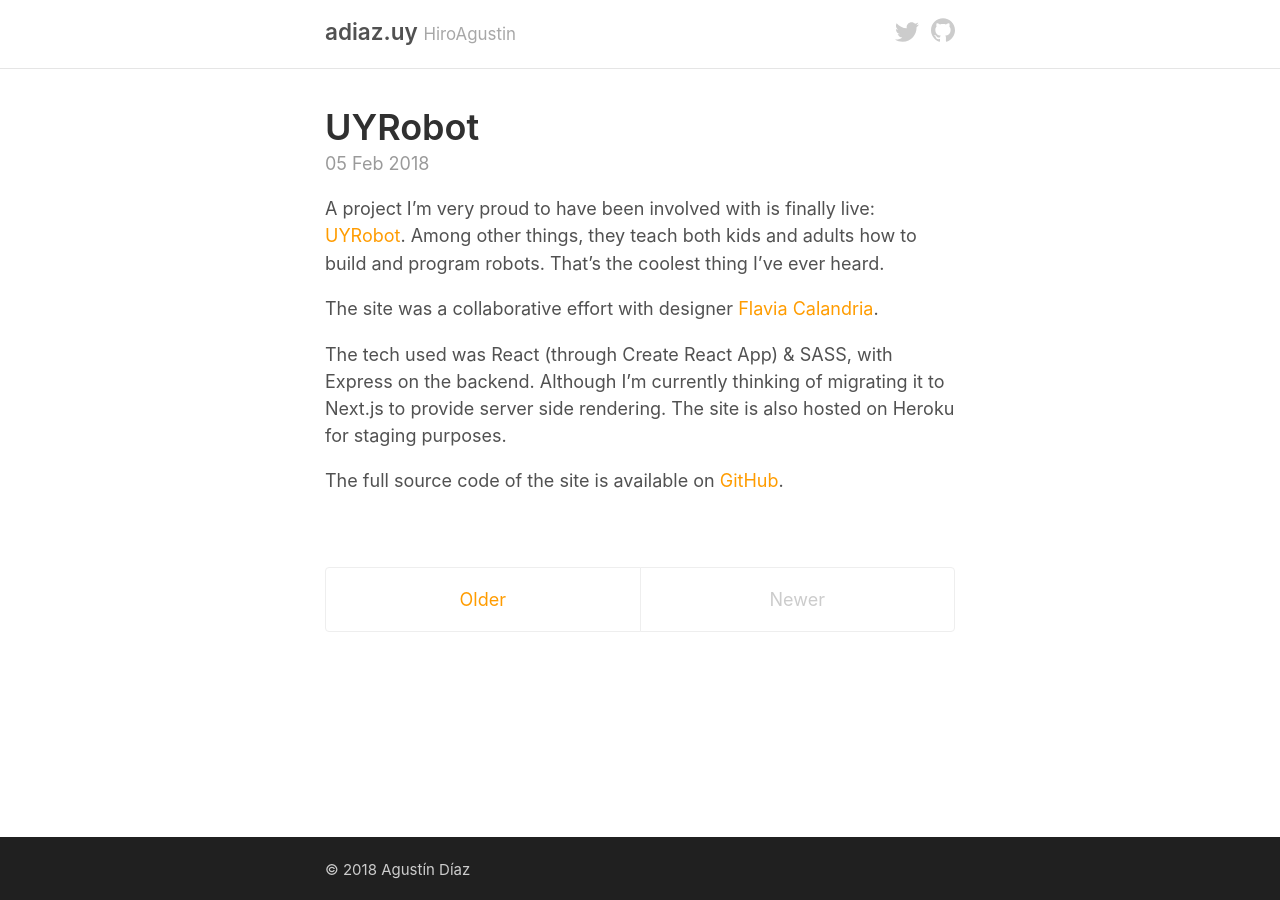
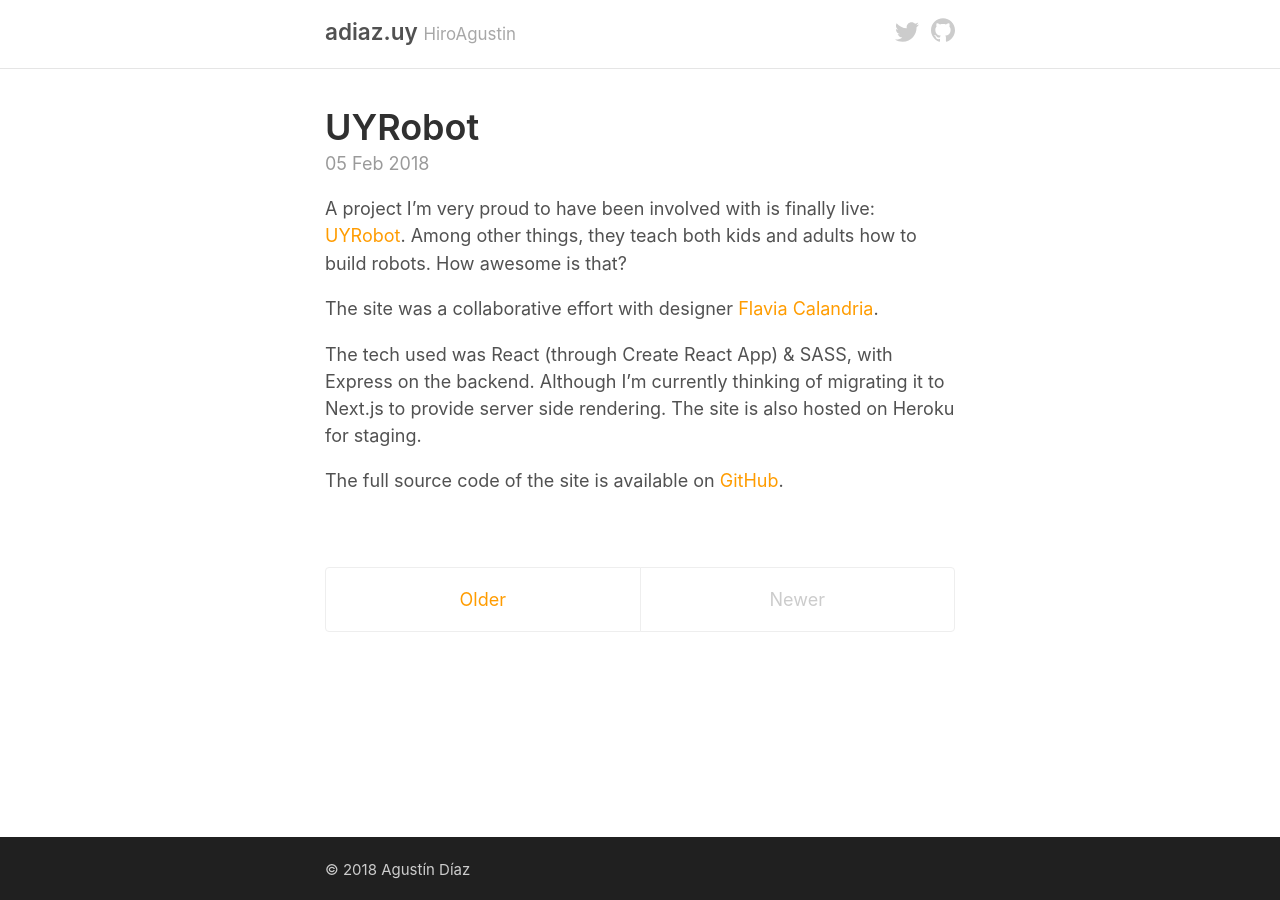
Before and after one commit to HiroAgustin/adiaz.uy-legacy, a Jekyll site: the page built from _posts/2018-02-05-uyrobot.md, in a window 1280 px wide. Built offline with Jekyll 4.4.1, drawn with Linux system fonts in a browser that asks for light colours.

Commit message:
Update post copy

```diff
--- a/_posts/2018-02-05-uyrobot.md
+++ b/_posts/2018-02-05-uyrobot.md
@@ -3,10 +3,10 @@
 title: UYRobot
 ---
 
-A project I’m very proud to have been involved with is finally live: [UYRobot](http://www.uyrobot.com.uy/). Among other things, they teach both kids and adults how to build and program robots. That’s the coolest thing I’ve ever heard.
+A project I’m very proud to have been involved with is finally live: [UYRobot](http://www.uyrobot.com.uy/). Among other things, they teach both kids and adults how to build robots. How awesome is that?
 
 The site was a collaborative effort with designer [Flavia Calandria](https://www.flaviacalandria.com/).
 
-The tech used was React (through Create React App) & SASS, with Express on the backend. Although I’m currently thinking of migrating it to Next.js to provide server side rendering. The site is also hosted on Heroku for staging purposes.
+The tech used was React (through Create React App) & SASS, with Express on the backend. Although I’m currently thinking of migrating it to Next.js to provide server side rendering. The site is also hosted on Heroku for staging.
 
 The full source code of the site is available on [GitHub](https://github.com/HiroAgustin/uy-robot/).
```
